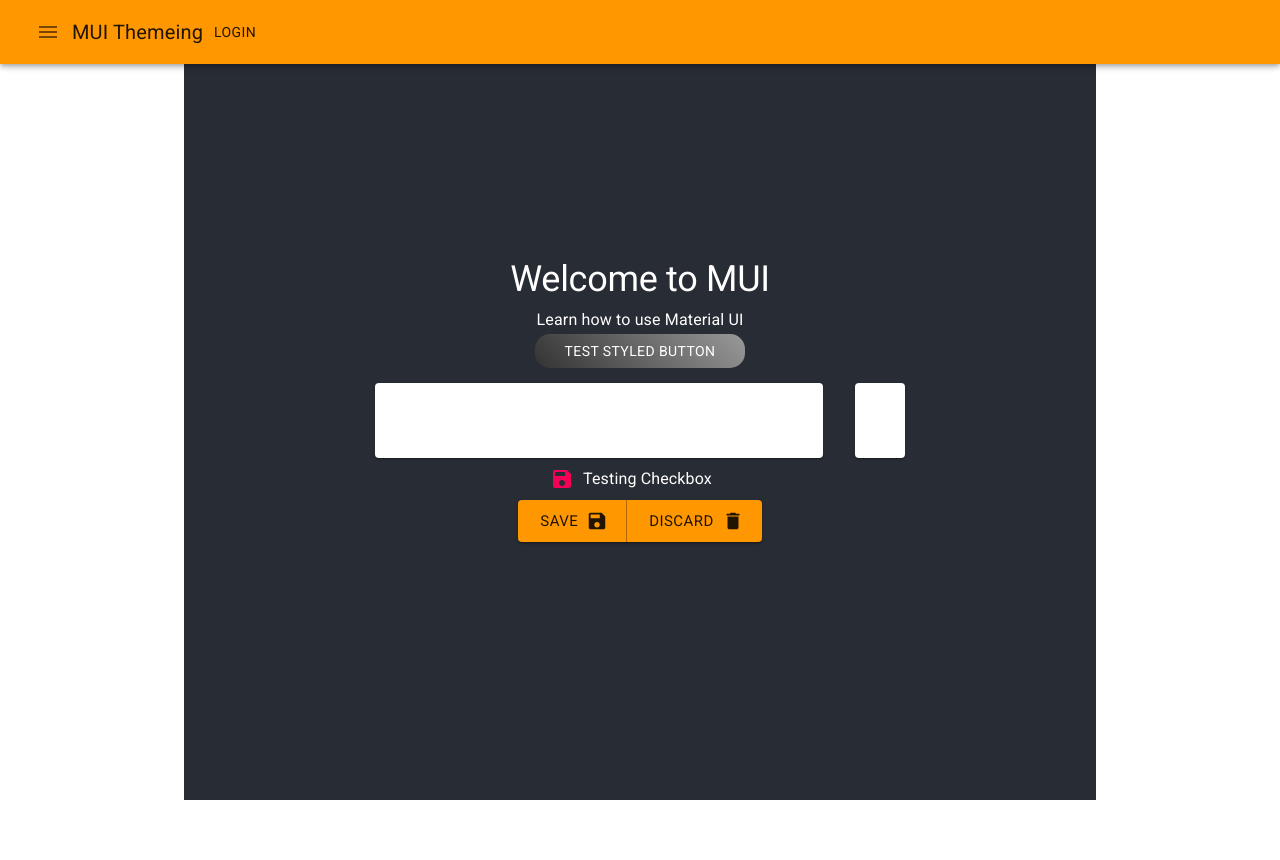
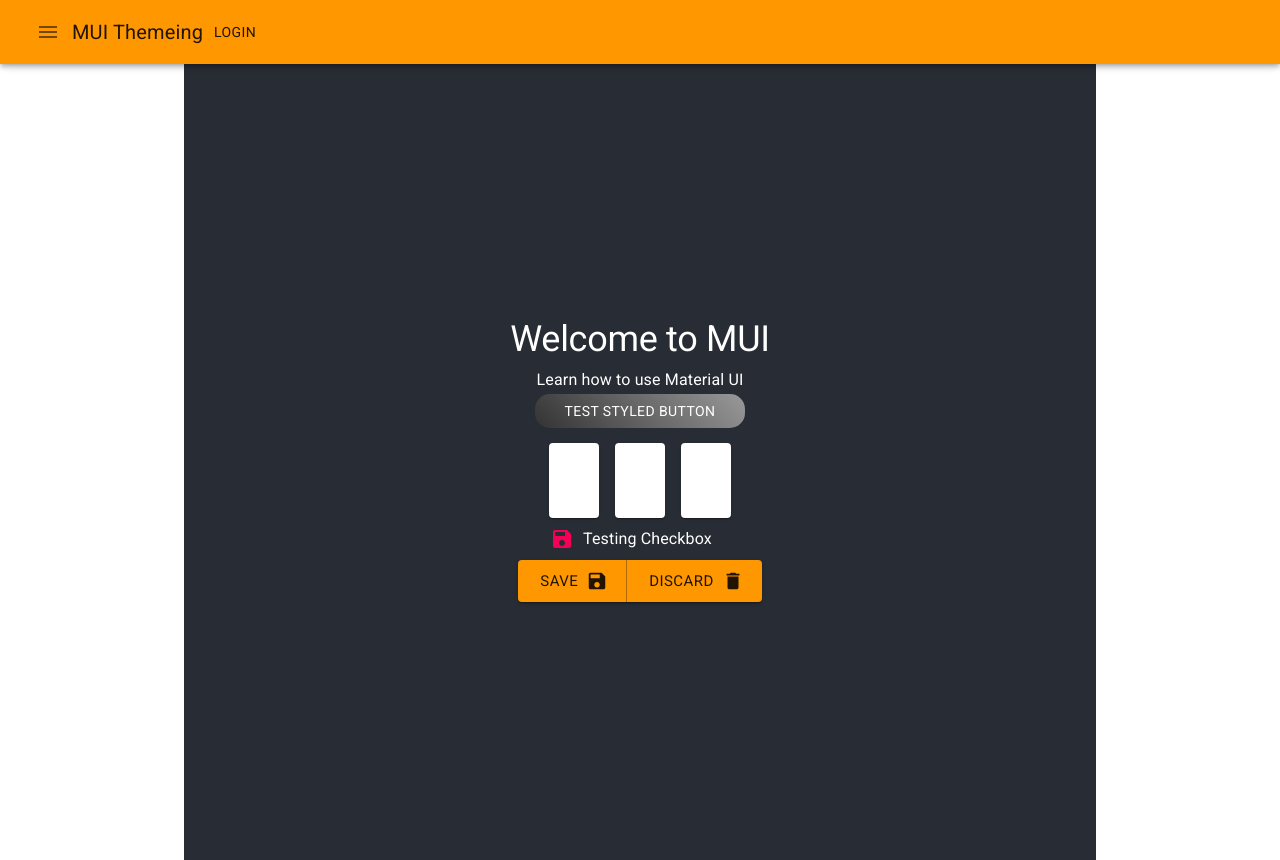
Before and after one commit to JWoltjen/material-ui-react-demo, a React (Create React App) app: page / in a window 1280 px wide. Before the commit the page ends 800 px from the top, so only its background shows below. Built offline with nearby package versions, Linux system fonts and the light colour scheme.

Commit message:
complete iteration1

```diff
--- a/src/App.css
+++ b/src/App.css
@@ -1,5 +1,6 @@
 .App {
   text-align: center;
+  margin-top: 60px;
 }
 
 .App-logo {
--- a/src/App.js
+++ b/src/App.js
@@ -98,11 +98,11 @@
       <ButtonStyled/>
 
     <Grid container spacing={2} justify="center">
-      <Grid item xs={12} sm={6}>
-        <Paper style={{height: 75, width: '100%', }}/>
+      <Grid item>
+        <Paper style={{height: 75, width: 50, }}/>
       </Grid>
-      <Grid item xl={3}>
-        <Paper style={{height: 75, width: '100%', }}/>
+      <Grid item>
+        <Paper style={{height: 75, width: 50, }}/>
       </Grid>
       <Grid item>
         <Paper style={{height: 75, width: 50, }}/>
```
Also changed, not shown: 1 other file (tests, documents, lock files or other folders).
